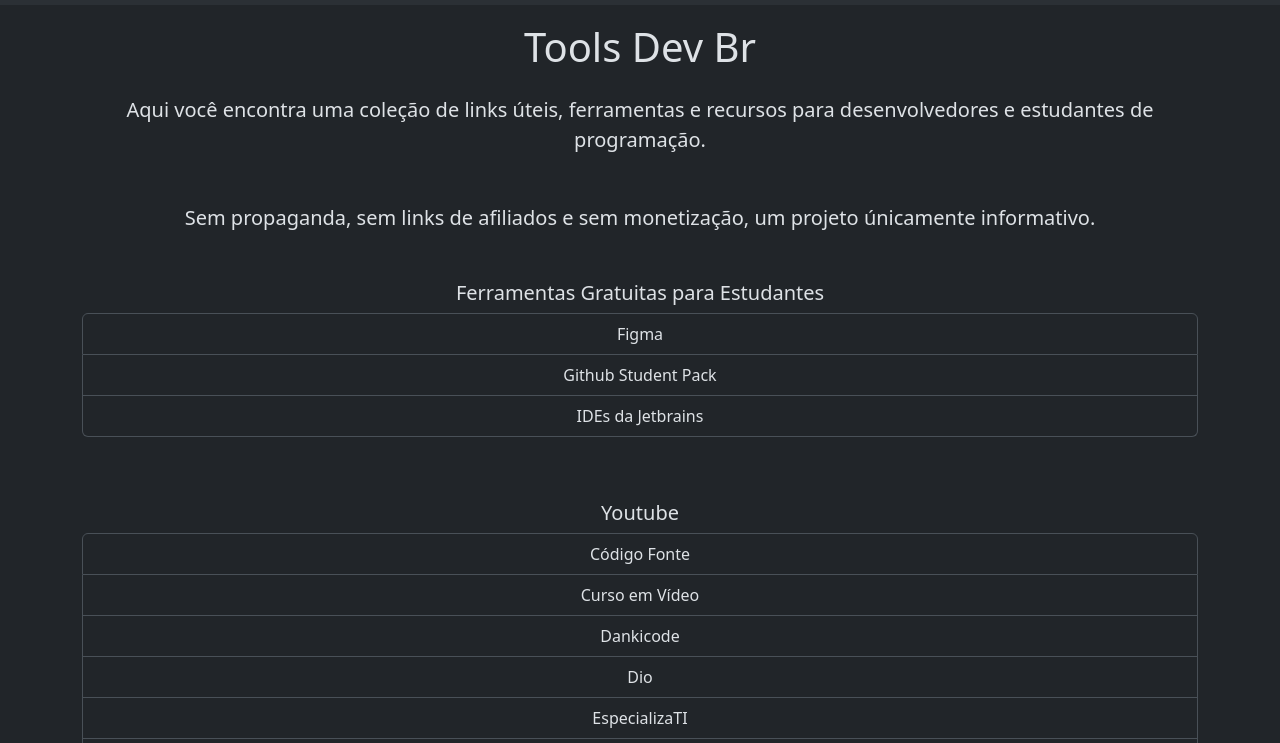
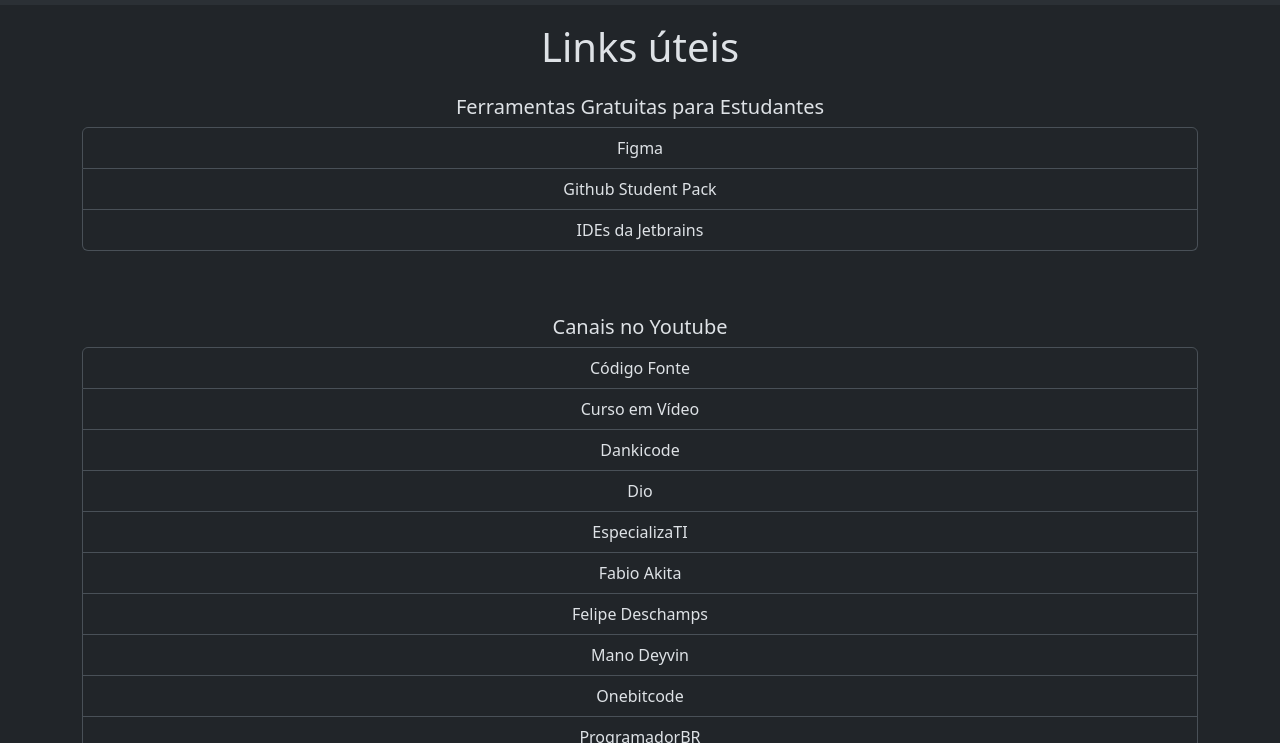
Before and after one commit to VictorStochero/toolsdev, a plain HTML site: page index.html in a window 1280 px wide. Shown: the part 57-800 px from the top of the page. Drawn offline with nearby package versions, Linux system fonts and the light colour scheme.

Commit message:
Inserindo Informações

```diff
--- a/index.html
+++ b/index.html
@@ -3,7 +3,7 @@
 <head>
     <meta charset="UTF-8">
     <meta name="viewport" content="width=device-width, initial-scale=1.0">
-    <title>Tools Dev Br</title>
+    <title>Links Úteis</title>
     <!-- Bootstrap CSS -->
     <link href="https://cdn.jsdelivr.net/npm/bootstrap@5.3.3/dist/css/bootstrap.min.css" rel="stylesheet" integrity="sha384-QWTKZyjpPEjISv5WaRU9OFeRpok6YctnYmDr5pNlyT2bRjXh0JMhjY6hW+ALEwIH" crossorigin="anonymous">
 </head>
@@ -84,11 +84,7 @@
 <!-- Container principal -->
 <div class="container text-center mt-5">
     <!-- Título da página -->
-    <h1 class="mb-4">Tools Dev Br</h1>
-
-    <!-- Descrição opcional -->
-    <p class="lead mb-5">Aqui você encontra uma coleção de links úteis, ferramentas e recursos para desenvolvedores e estudantes de programação.</p>
-    <p class="lead mb-5">Sem propaganda, sem links de afiliados e sem monetização, um projeto únicamente informativo.</p>
+    <h1 class="mb-4">Links úteis</h1>
 
     <!-- Grupo 1: Ferramentas Gratuitas para Estudantes -->
     <div class="row pb-5 my-3">
@@ -105,7 +101,7 @@
     <!-- Grupo 2: Youtube -->
     <div class="row pb-5 my-3">
         <div class="col">
-            <p id="grupo-2" class="lead h2">Youtube</p>
+            <p id="grupo-2" class="lead h2">Canais no Youtube</p>
             <div class="list-group">
                 <a href="https://www.youtube.com/@codigofontetv" class="list-group-item list-group-item-action" target="_blank">Código Fonte</a>
                 <a href="https://www.youtube.com/c/CursoemV%C3%ADdeo" class="list-group-item list-group-item-action" target="_blank">Curso em Vídeo</a>
@@ -118,6 +114,7 @@
                 <a href="https://www.youtube.com/@OneBitCode" class="list-group-item list-group-item-action" target="_blank">Onebitcode</a>
                 <a href="https://www.youtube.com/@Programadorbr" class="list-group-item list-group-item-action" target="_blank">ProgramadorBR</a>
                 <a href="https://www.youtube.com/@rocketseat" class="list-group-item list-group-item-action" target="_blank">Rocketseat</a>
+                <a href="https://www.youtube.com/@tiagomatosweb" class="list-group-item list-group-item-action" target="_blank">Tiago Matos</a>
             </div>
         </div>
     </div>
```
